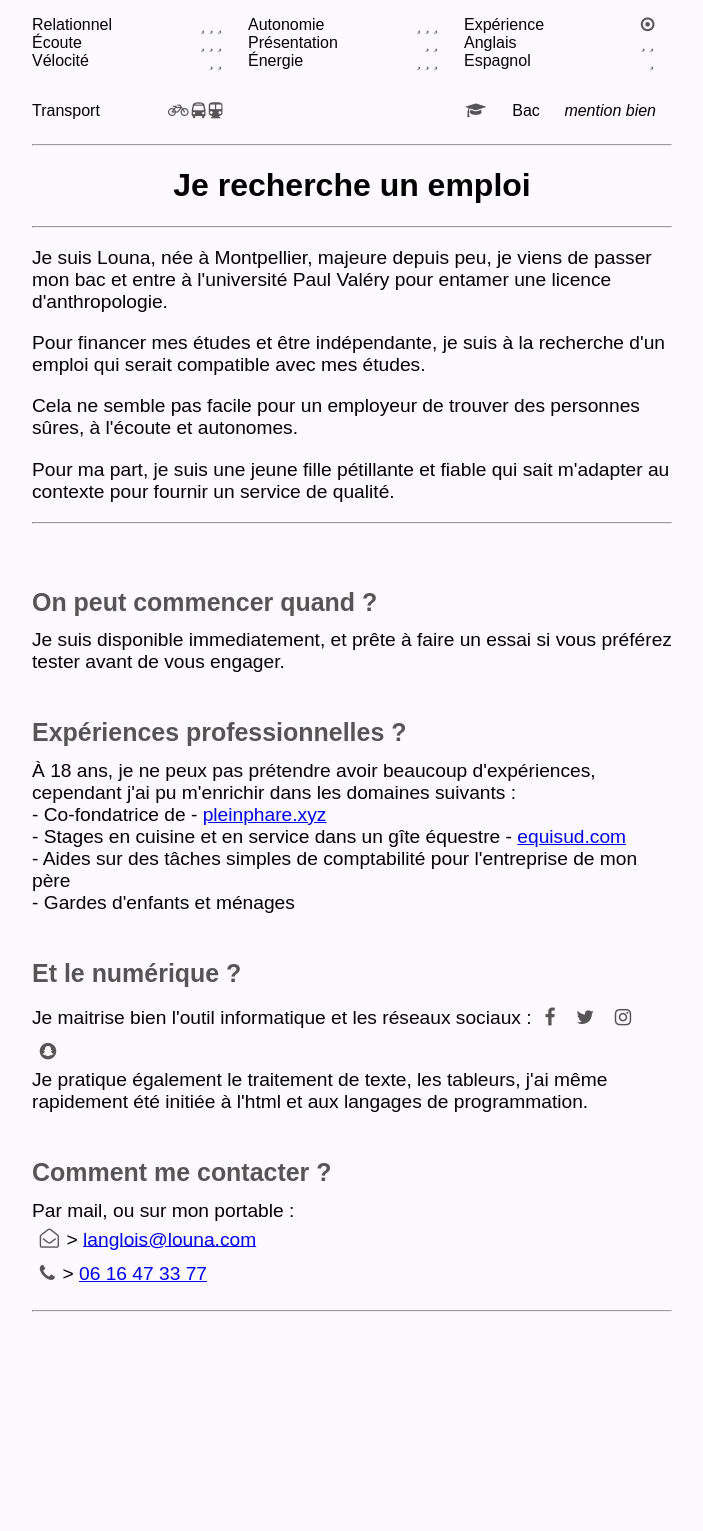
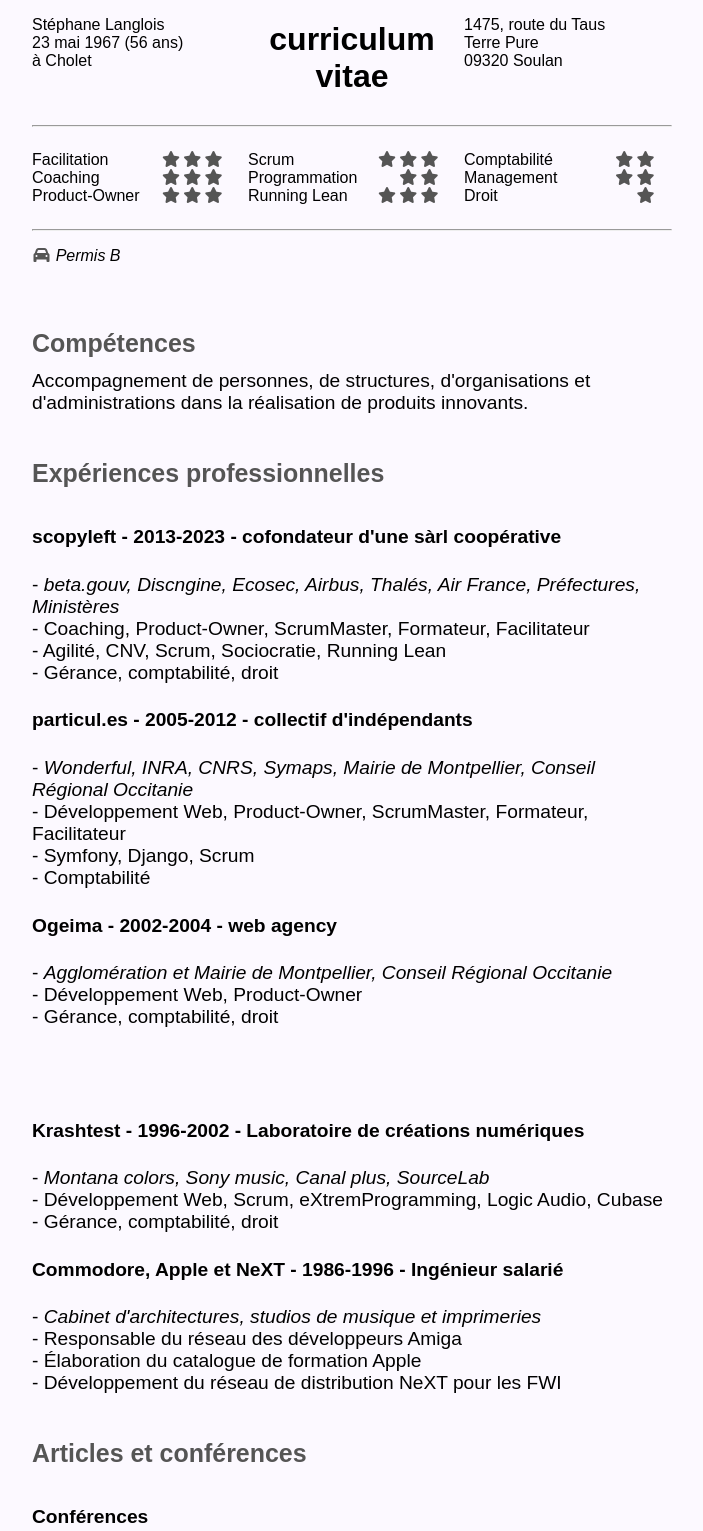
Before and after one commit to pntbr/pntbr, a plain HTML site: page cv.html in a window 1280 px wide. Shown: the top 1531 px of the page, without its empty margins (288-991 px from the left). Before the commit the page ends 1320 px from the top, so only its background shows below. Drawn offline with Linux system fonts and the light colour scheme.

Commit message:
améliorations

```diff
--- a/cv.html
+++ b/cv.html
@@ -1,68 +1,141 @@
-<link rel=stylesheet href=vendor/font-awesome-4.7.0/css/font-awesome.min.css>
+<link rel=stylesheet href=vendor/fontawesome-free-6.4.0-web/css/all.min.css>
 <link rel=stylesheet href=style.css>
+<link rel="icon" href="/favicon.ico">
 <meta charset=utf-8>
-<div class=competences>
+<div class=coordonnees>
     <ul>
-        <li>Relationnel <div><i class="fa-solid fa-star"></i><i class="fa-solid fa-star"></i><i class="fa-solid fa-star"></i></div></li>
-        <li>Écoute <div><i class="fa-solid fa-star"></i><i class="fa-solid fa-star"></i><i class="fa-solid fa-star"></i></div></li>
-        <li>Vélocité <div><i class="fa-solid fa-star"></i><i class="fa-solid fa-star"></i></div></li>
+        <li>Stéphane Langlois</li>
+        <li>23 mai 1967 (56 ans)</li>
+        <li>à Cholet</li>
     </ul>
+    <h1>curriculum vitae</h1>
     <ul>
-        <li>Autonomie <div><i class="fa-solid fa-star"></i><i class="fa-solid fa-star"></i><i class="fa-solid fa-star"></i></div></li>
-        <li>Présentation <div><i class="fa-solid fa-star"></i><i class="fa-solid fa-star"></i></div></li>
-        <li>Énergie <div><i class="fa-solid fa-star"></i><i class="fa-solid fa-star"></i><i class="fa-solid fa-star"></i></div></li>
-    </ul>
-    <ul>
-        <li>Expérience <div><i class="fa fa-dot-circle-o"></i></div></li>
-        <li>Anglais <div><i class="fa-solid fa-star"></i><i class="fa-solid fa-star"></i></div></li>
-        <li>Espagnol <div><i class="fa-solid fa-star"></i></div></li>
-    </ul>
-</div>
-<div class=competences>
-    <ul>
-        <li>Transport <div><i class="fa fa-bicycle"></i><i class="fa fa-bus"></i><i class="fa fa-subway"></i></div></li>
-    </ul>
-    <ul>
-        <li><div><i class="fa fa-graduation-cap"></i></div>Bac <em>mention bien</em></li>
+        <li>1475, route du Taus </li>
+        <li>Terre Pure</li>
+        <li>09320 Soulan</li>
     </ul>
 </div>
 <hr>
-<h1>Je recherche un emploi</h1>
+
+<div class=competences>
+    <ul>
+        <li>Facilitation
+            <div><i class="fa-solid fa-star"></i><i class="fa-solid fa-star"></i><i class="fa-solid fa-star"></i></div>
+        </li>
+        <li>Coaching
+            <div><i class="fa-solid fa-star"></i><i class="fa-solid fa-star"></i><i class="fa-solid fa-star"></i></div>
+        </li>
+        <li>Product-Owner
+            <div><i class="fa-solid fa-star"></i><i class="fa-solid fa-star"></i><i class="fa-solid fa-star"></i></div>
+        </li>
+    </ul>
+    <ul>
+        <li>Scrum
+            <div><i class="fa-solid fa-star"></i><i class="fa-solid fa-star"></i><i class="fa-solid fa-star"></i>
+            </div>
+        </li>
+        <li>Programmation
+            <div><i class="fa-solid fa-star"></i><i class="fa-solid fa-star"></i></div>
+        </li>
+        <li>Running Lean
+            <div><i class="fa-solid fa-star"></i><i class="fa-solid fa-star"></i><i class="fa-solid fa-star"></i></div>
+        </li>
+    </ul>
+    <ul>
+        <li>Comptabilité
+            <div><i class="fa-solid fa-star"></i><i class="fa-solid fa-star"></i></div>
+        </li>
+        <li>Management
+            <div><i class="fa-solid fa-star"></i><i class="fa-solid fa-star"></i></div>
+        </li>
+        <li>Droit
+            <div><i class="fa-solid fa-star"></i></div>
+        </li>
+    </ul>
+</div>
 <hr>
-<p>Je suis Louna, née à Montpellier, majeure depuis peu, je viens de passer mon bac et entre à l'université Paul Valéry pour entamer une licence d'anthropologie. </p>
-<p>Pour financer mes études et être indépendante, je suis à la recherche d'un emploi qui serait compatible avec mes études.</p>
-<p>Cela ne semble pas facile pour un employeur de trouver des personnes sûres, à l'écoute et autonomes.</p>
-<p>Pour ma part, je suis une jeune fille pétillante et fiable qui sait m'adapter au contexte pour fournir un service de qualité.</p>
-
-<hr>
+<ul>
+    <li>
+        <div><i class="fa-solid fa-car"></i><em> Permis B</em></div>
+    </li>
+</ul>
 <ul class=faq>
-    <li class=question>On peut commencer quand ?</li>
-    <li class=reponse>Je suis disponible immediatement, et prête à faire un essai si vous préférez tester avant de vous engager.</li>
-    <li class=question>Expériences professionnelles ?</li>
+    <li class=question>Compétences</li>
     <li class=reponse>
-    À 18 ans, je ne peux pas prétendre avoir beaucoup d'expériences, cependant j'ai pu m'enrichir dans les domaines suivants :
-    <ul>
-      <li>- Co-fondatrice de - <a href=http://pleinphare.xyz>pleinphare.xyz</a></li>
-      <li>- Stages en cuisine et en service dans un gîte équestre - <a href=equisud.com>equisud.com</a></li>
-      <li>- Aides sur des tâches simples de comptabilité pour l'entreprise de mon père</li>
-      <li>- Gardes d'enfants et ménages</li>
-    </ul>
-  </li>
-    <li class=question>Et le numérique ?</li>
-    <li class=reponse>Je maitrise bien l'outil informatique et les réseaux sociaux :
-      <i class="fa fa-facebook"></i>
-      <i class="fa fa-twitter"></i>
-      <i class="fa fa-instagram"></i>
-      <i class="fa fa-snapchat"></i>
-      <br>
-      Je pratique également le traitement de texte, les tableurs, j'ai même rapidement été initiée à l'html et aux langages de programmation.
+        Accompagnement de personnes, de structures, d'organisations et d'administrations dans la réalisation de produits innovants.
     </li>
-    <li class=question>Comment me contacter ?</li>
-    <li class=reponse>Par mail, ou sur mon portable :
+    <li class=question>Expériences professionnelles</li>
+    <li class=reponse>
+        <h4>scopyleft - 2013-2023 - cofondateur d'une sàrl coopérative</h4>
         <ul>
-            <li class=reponse><i class="fa fa-envelope-open-o"></i>> <a href=mailto:langlois@louna.com>langlois@louna.com</a></li>
-            <li class=reponse><i class="fa fa-phone"></i>> <a href=tel:+33616473377>06 16 47 33 77</a></li>
+            <li>- <em>beta.gouv, Discngine, Ecosec, Airbus, Thalés, Air France, Préfectures, Ministères</em>
+            </li>
+            <li>- Coaching, Product-Owner, ScrumMaster, Formateur, Facilitateur
+            </li>
+            <li>- Agilité, CNV, Scrum, Sociocratie, Running Lean</li>
+            <li>- Gérance, comptabilité, droit</li>
+        </ul>
+        <h4>particul.es - 2005-2012 - collectif d'indépendants</h4>
+        <ul>
+            <li>- <em>Wonderful, INRA, CNRS, Symaps, Mairie de Montpellier, Conseil Régional Occitanie</em></li>
+            <li>- Développement Web, Product-Owner, ScrumMaster, Formateur, Facilitateur
+            </li>
+            <li>- Symfony, Django, Scrum</li>
+            <li>- Comptabilité</li>
+        </ul>
+        <h4>Ogeima - 2002-2004 - web agency</h4>
+        <ul>
+            <li>- <em>Agglomération et Mairie de Montpellier, Conseil Régional Occitanie</em></li>
+            <li>- Développement Web, Product-Owner</li>
+            <li>- Gérance, comptabilité, droit</li>
+        </ul>
+        <br><br><br>
+        <h4>Krashtest - 1996-2002 - Laboratoire de créations numériques</h4>
+        <ul>
+            <li>- <em>Montana colors, Sony music, Canal plus, SourceLab</em></li>
+            <li>- Développement Web, Scrum, eXtremProgramming, Logic Audio, Cubase</li>
+            <li>- Gérance, comptabilité, droit</li>
+        </ul>
+        <h4>Commodore, Apple et NeXT - 1986-1996 - Ingénieur salarié</h4>
+        <ul>
+            <li>- <em>Cabinet d'architectures, studios de musique et imprimeries</em></li>
+            <li>- Responsable du réseau des développeurs Amiga</li>
+            <li>- Élaboration du catalogue de formation Apple</li>
+            <li>- Développement du réseau de distribution NeXT pour les FWI</li>
         </ul>
     </li>
+    <li class=question>Articles et conférences</li>
+    <h4>Conférences</h4>
+    <ul>
+        <li>- TEDx : <a href=https://www.youtube.com/watch?v=fpgBzy793mc>construire un potager numérique</a> </li>
+        <li>- Paris Web : <a href="https://www.paris-web.fr/2012/conferences/scrum-vue-des-petites-tranchees.php">Scrum vue des
+                    petite tranchées</a></li>
+        <li>- Codeurs en scène - avec Antoine Vernois : <a href="https://www.youtube.com/watch?v=iM2nQuwwuKQ">La semaine
+                de 168 heures</a></li>
+        <li>- Agile Tour - avec Antoine Vernois : <a href="https://www.youtube.com/watch?v=DgAs2ifekNo">La semaine
+                de 168 heures</a></li>
+    </ul>
+    <h4>Articles</h4>
+    <ul>
+        <li>Gymkhana avec Claude Aubry : <a href="https://claudeaubry.fr/series/gymkhana/">Gymkhana, construire ensemble
+                et autrement des idées citoyennes</a></li>
+        <li>
+            Walking Dev - Running lean : <a href="https://medium.com/@julia.barbelane/walking-dev-ou-comment-apprendre-en-itin%C3%A9rance-426acb12e024">Walking
+                Dev ou comment apprendre en itinérance</a>
+        </li>
+        <li>Interview Human Coder : <a href="https://blog.humancoders.com/interview-stephane-langlois-a-propos-de-formation-meteor-1625/">à
+                propos de la formation Meteor</a></li>
+        <li>REX Mathieu Fortune : <a href="https://mathieufortune.github.io/retours-projet-checkout.html">Refondre le
+                tunnel de commande</a></li>
+        <li>Multibao : <a href="https://media.worklab.fr/multibao-la-boite-a-outils-de-toutes-les-pratiques-collaboratives/">La
+                boite à outils des pratiques collaboratives</a></li>
+    </ul>
+    <li class=question>Comment me contacter ?</li>
+    <li class=reponse>Par mail ou en visio sur rendez-vous :
+        <ul>
+            <li class=reponse><i class="fa fa-envelope-open"></i>> <a href=mailto:&#115;&#116;&#101;&#112;&#104;&#097;&#110;&#101;&#064;&#112;&#110;&#116;&#098;&#114;&#046;&#102;&#114;>stephane@pntbr.fr</a>
+                <li class=reponse><i class="fa-solid fa-video"></i>> <a href="https://meet.jit.si/pntbr">jit.si/pntbr</a>
+        </ul>
+        </li>
 </ul>
-<hr>
+<hr
--- a/style.css
+++ b/style.css
@@ -1,17 +1,3 @@
-@page {
-    size: B5;
-    margin: 0;
-}
-
-@media print {
-    html,
-    body {
-        width: 210mm;
-        height: 148mm;
-        margin: 10mm;
-    }
-}
-
 body {
     background: #fcf9ff;
     font-family: arial;
@@ -65,13 +51,15 @@ ul {
     list-style-type: none;
 }
 
-.competences {
+.competences,
+.coordonnees {
     display: flex;
     flex-direction: row;
     justify-content: space-between;
 }
 
-.competences li {
+.competences li,
+.coordonnees li {
     width: 12em;
     display: flex;
     flex-direction: row;
```
Also changed, not shown: index.html (+2 -1 lines), favicon.ico (added).
